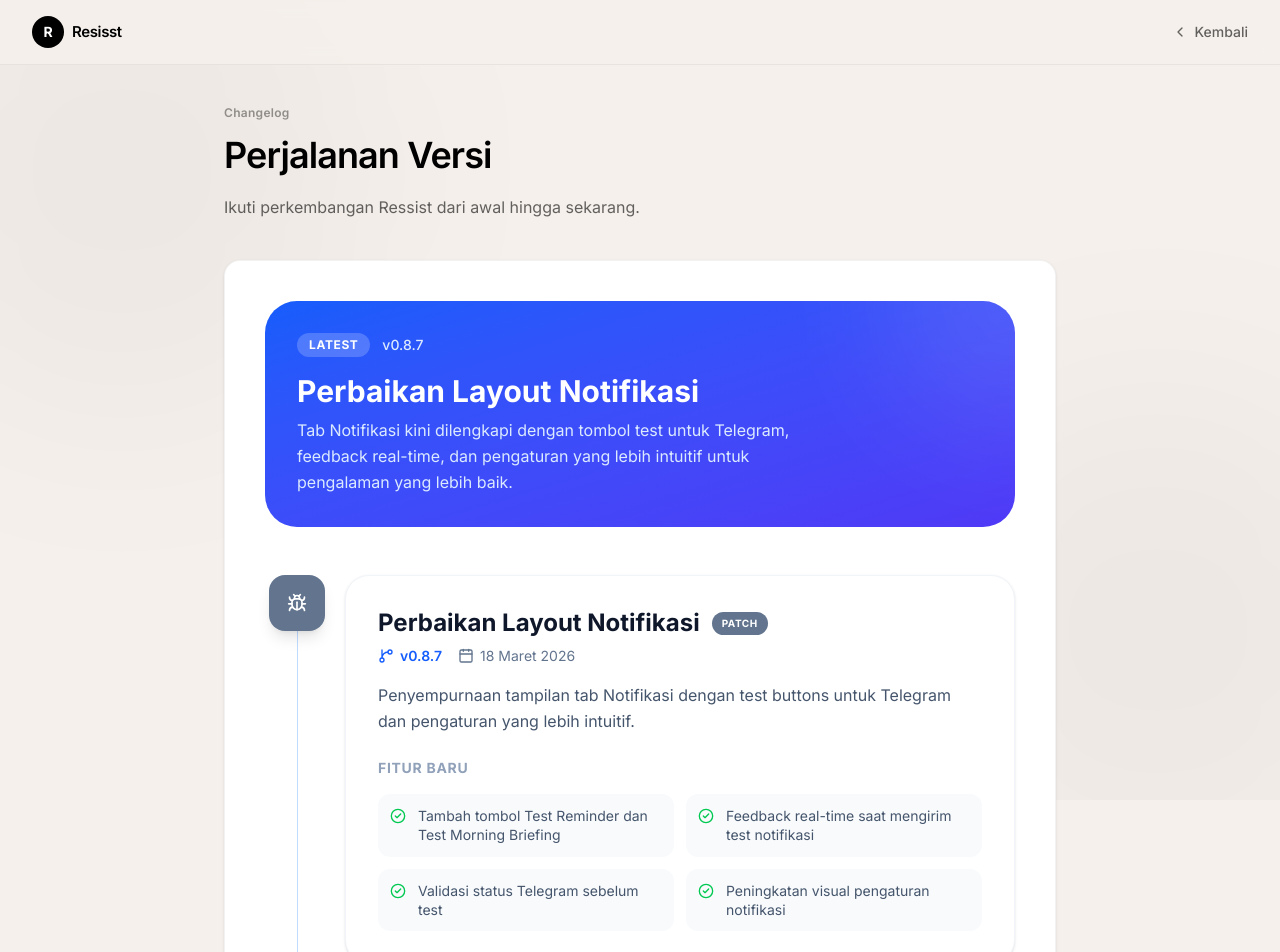
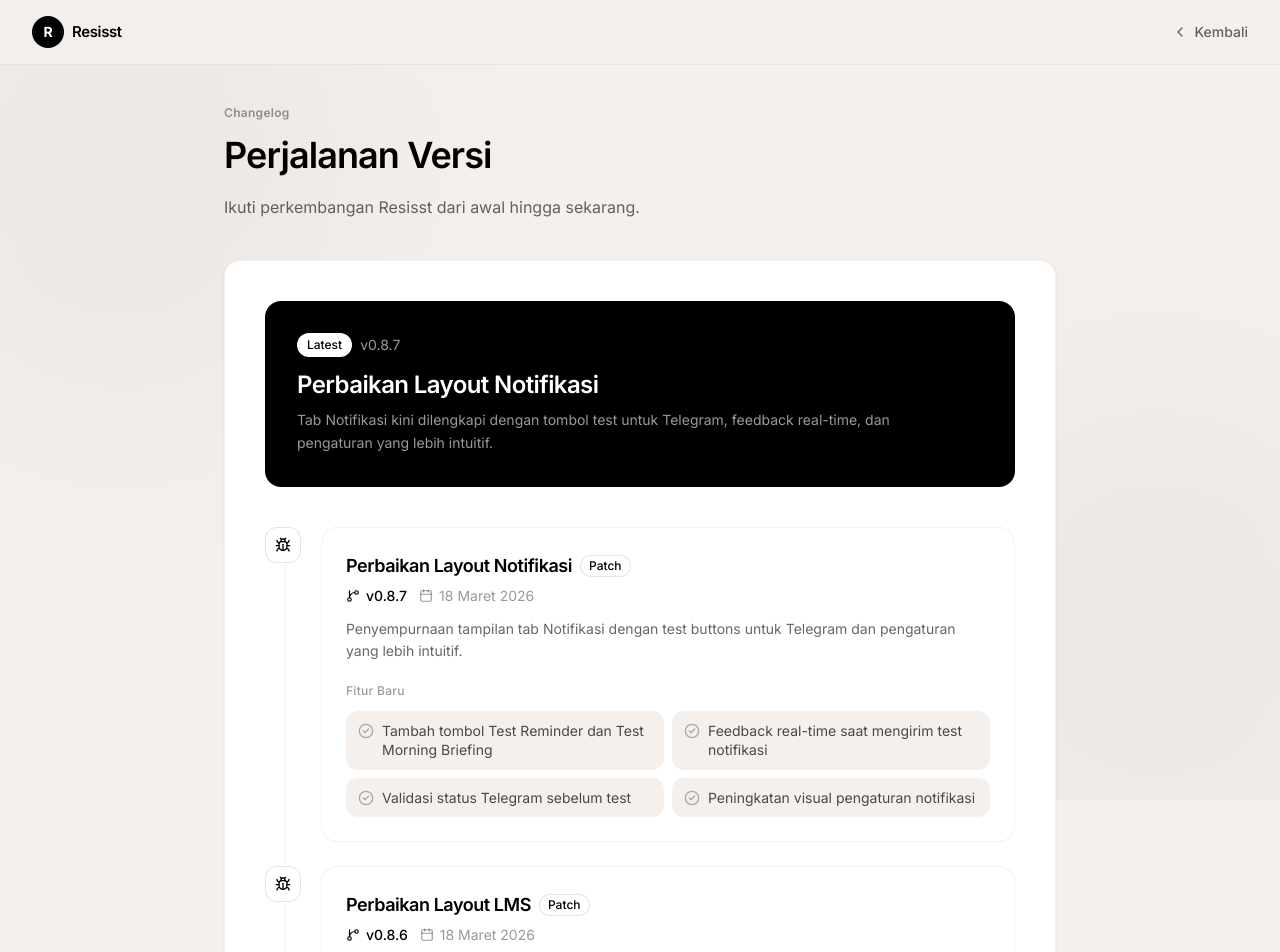
Before and after one commit to Jeremi16/RESSIST, a React (Vite) app in the folder frontend/: page /version in a window 1280 px wide. Shown: the top 952 px of the page. Built offline with nearby package versions, Linux system fonts and the light colour scheme.

Commit message:
design(info): version + legal warm

```diff
--- a/frontend/app/dokumentasi/page.tsx
+++ b/frontend/app/dokumentasi/page.tsx
@@ -7,29 +7,29 @@ export default function Dokumentasi() {
       title="Dokumentasi"
       subtitle="Pelajari cara kerja Resisst dan bagaimana mengoptimalkan penggunaannya."
     >
-      <div className="space-y-6 sm:space-y-8 prose prose-slate max-w-none">
-        <h3 className="text-lg sm:text-xl font-black text-slate-900">
-          Pengenalan
-        </h3>
-        <p className="text-slate-600 font-medium text-sm sm:text-base">
-          Resisst adalah bot asisten akademik yang menghubungkan Moodle Itera
-          dengan Telegram dan WhatsApp melalui fitur Export Calendar.
-        </p>
+      <div className="space-y-6">
+        <div className="space-y-2">
+          <h3 className="text-base font-semibold text-black">Pengenalan</h3>
+          <p className="text-sm text-black/60 leading-relaxed">
+            Resisst adalah bot asisten akademik yang menghubungkan Moodle ITERA
+            dengan Telegram dan WhatsApp melalui fitur Export Calendar.
+          </p>
+        </div>
 
-        <h3 className="text-lg sm:text-xl font-black text-slate-900">
-          Arsitektur
-        </h3>
-        <p className="text-slate-600 font-medium text-sm sm:text-base">
-          Sistem kami mem-parsing file <code>.ics</code> yang disediakan oleh
-          Moodle secara berkala dan mencocokkan waktu saat ini dengan waktu
-          pengingat yang Anda atur di Dashboard.
-        </p>
+        <div className="space-y-2">
+          <h3 className="text-base font-semibold text-black">Arsitektur</h3>
+          <p className="text-sm text-black/60 leading-relaxed">
+            Sistem mem-parsing file <code className="px-1.5 py-0.5 bg-[#F5F0EB] rounded text-xs">.ics</code> dari
+            Moodle secara berkala dan mencocokkan waktu saat ini dengan waktu
+            pengingat yang Anda atur di Dashboard.
+          </p>
+        </div>
 
-        <div className="bg-slate-900 text-white p-5 sm:p-8 rounded-2xl sm:rounded-3xl space-y-3 sm:space-y-4">
-          <h4 className="text-blue-400 font-black uppercase text-xs tracking-widest">
+        <div className="bg-black text-white p-6 rounded-2xl space-y-2">
+          <h4 className="text-xs font-medium tracking-wide text-white/40">
             Penting
           </h4>
-          <p className="font-medium text-slate-300 text-sm sm:text-base">
+          <p className="text-sm text-white/70 leading-relaxed">
             Resisst tidak melakukan scraping langsung ke Moodle, sehingga akun
             Anda tetap aman dari risiko deteksi bot oleh admin kampus.
           </p>
--- a/frontend/app/version/page.tsx
+++ b/frontend/app/version/page.tsx
@@ -389,26 +389,26 @@ const VERSION_HISTORY: VersionEntry[] = [
 const getTypeIcon = (type: string) => {
   switch (type) {
     case "major":
-      return <Rocket className="size-4 sm:size-5" />;
+      return <Rocket className="size-4" />;
     case "minor":
-      return <Zap className="size-4 sm:size-5" />;
+      return <Zap className="size-4" />;
     case "patch":
-      return <Bug className="size-4 sm:size-5" />;
+      return <Bug className="size-4" />;
     default:
-      return <Code2 className="size-4 sm:size-5" />;
+      return <Code2 className="size-4" />;
   }
 };
 
 const getTypeColor = (type: string) => {
   switch (type) {
     case "major":
-      return "bg-blue-500 text-white";
+      return "bg-black text-white";
     case "minor":
-      return "bg-amber-500 text-white";
+      return "bg-black text-white";
     case "patch":
-      return "bg-slate-500 text-white";
+      return "bg-white text-black border border-black/10";
     default:
-      return "bg-slate-500 text-white";
+      return "bg-white text-black border border-black/10";
   }
 };
 
@@ -430,101 +430,86 @@ export default function Version() {
     <InfoLayout
       category="Changelog"
       title="Perjalanan Versi"
-      subtitle="Ikuti perkembangan Ressist dari awal hingga sekarang."
+      subtitle="Ikuti perkembangan Resisst dari awal hingga sekarang."
     >
-      <div className="space-y-8 sm:space-y-12">
+      <div className="space-y-10">
         {/* Current Version Banner */}
         <motion.div
-          initial={{ opacity: 0, y: 20 }}
+          initial={{ opacity: 0, y: 8 }}
           animate={{ opacity: 1, y: 0 }}
-          className="relative overflow-hidden bg-gradient-to-br from-blue-600 to-indigo-600 rounded-[1.5rem] sm:rounded-[2rem] p-5 sm:p-8 text-white"
+          className="bg-black rounded-2xl p-6 sm:p-8 text-white"
         >
-          <div className="absolute top-0 right-0 w-48 h-48 sm:w-64 sm:h-64 bg-white/10 rounded-full -translate-y-1/2 translate-x-1/2 blur-3xl" />
-          <div className="relative">
-            <div className="flex flex-wrap items-center gap-2 sm:gap-3 mb-3 sm:mb-4">
-              <span className="inline-flex items-center gap-1.5 px-3 py-1 rounded-full bg-white/20 text-xs font-bold uppercase tracking-wider">
-                Latest
-              </span>
-              <span className="text-blue-100 text-xs sm:text-sm font-medium">
-                v0.8.7
-              </span>
-            </div>
-            <h2 className="text-xl sm:text-2xl md:text-3xl font-black mb-2">
-              Perbaikan Layout Notifikasi
-            </h2>
-            <p className="text-blue-100 text-sm sm:text-base max-w-lg leading-relaxed">
-              Tab Notifikasi kini dilengkapi dengan tombol test untuk Telegram, feedback real-time, dan pengaturan yang lebih intuitif untuk pengalaman yang lebih baik.
-            </p>
+          <div className="flex items-center gap-2 mb-3">
+            <span className="px-2.5 py-1 rounded-full bg-white text-black text-xs font-medium">
+              Latest
+            </span>
+            <span className="text-white/60 text-sm">v0.8.7</span>
           </div>
+          <h2 className="text-xl sm:text-2xl font-semibold tracking-tight mb-2">
+            Perbaikan Layout Notifikasi
+          </h2>
+          <p className="text-white/60 text-sm leading-relaxed max-w-2xl">
+            Tab Notifikasi kini dilengkapi dengan tombol test untuk Telegram, feedback real-time, dan pengaturan yang lebih intuitif.
+          </p>
         </motion.div>
 
         {/* Timeline */}
         <div className="relative">
-          {/* Vertical Line */}
-          <div className="absolute left-4 sm:left-6 md:left-8 top-0 bottom-0 w-px bg-gradient-to-b from-blue-200 via-slate-200 to-transparent" />
-
-          {/* Version Entries */}
-          <div className="space-y-6 sm:space-y-8">
+          <div className="absolute left-4 sm:left-5 top-0 bottom-0 w-px bg-black/5" />
+          <div className="space-y-6">
             {VERSION_HISTORY.map((version, index) => (
               <motion.div
                 key={version.version}
-                initial={{ opacity: 0, x: -20 }}
-                animate={{ opacity: 1, x: 0 }}
-                transition={{ delay: index * 0.1 }}
-                className="relative pl-12 sm:pl-16 md:pl-20"
+                initial={{ opacity: 0, y: 8 }}
+                animate={{ opacity: 1, y: 0 }}
+                transition={{ delay: index * 0.03 }}
+                className="relative pl-12 sm:pl-14"
               >
-                {/* Icon */}
                 <div
-                  className={`absolute left-0 sm:left-0 md:left-1 top-0 size-8 sm:size-12 md:size-14 rounded-xl sm:rounded-2xl ${getTypeColor(version.type)} flex items-center justify-center shadow-lg`}
+                  className={`absolute left-0 top-0 size-8 sm:size-9 rounded-xl ${getTypeColor(version.type)} flex items-center justify-center`}
                 >
                   {getTypeIcon(version.type)}
                 </div>
 
-                {/* Content Card */}
-                <div className="bg-white rounded-[1.25rem] sm:rounded-[1.5rem] border border-slate-100 p-4 sm:p-6 md:p-8 shadow-sm hover:shadow-md transition-shadow">
-                  {/* Header */}
-                  <div className="flex flex-wrap items-start justify-between gap-3 sm:gap-4 mb-4">
+                <div className="bg-white rounded-2xl border border-black/5 p-5 sm:p-6">
+                  <div className="flex flex-wrap items-start justify-between gap-3 mb-3">
                     <div>
-                      <div className="flex flex-col sm:flex-row sm:items-center gap-2 sm:gap-3 mb-2">
-                        <h3 className="text-lg sm:text-xl md:text-2xl font-black text-slate-900 leading-tight">
+                      <div className="flex items-center gap-2 mb-1.5">
+                        <h3 className="text-base sm:text-lg font-semibold text-black tracking-tight">
                           {version.title}
                         </h3>
-                        <span
-                          className={`px-2.5 py-1 rounded-lg text-[10px] font-bold uppercase tracking-wider ${getTypeColor(version.type)}`}
-                        >
+                        <span className={`px-2 py-0.5 rounded-full text-xs font-medium ${getTypeColor(version.type)}`}>
                           {getTypeLabel(version.type)}
                         </span>
                       </div>
-                      <div className="flex flex-wrap items-center gap-2 sm:gap-4 text-xs sm:text-sm text-slate-500">
-                        <span className="flex items-center gap-1.5 font-semibold text-blue-600">
-                          <GitBranch className="size-4" />
+                      <div className="flex items-center gap-3 text-sm text-black/40">
+                        <span className="flex items-center gap-1.5 font-medium text-black">
+                          <GitBranch className="size-3.5" />
                           {version.version}
                         </span>
                         <span className="flex items-center gap-1.5">
-                          <Calendar className="size-4" />
+                          <Calendar className="size-3.5" />
                           {version.date}
                         </span>
                       </div>
                     </div>
                   </div>
 
-                  {/* Description */}
-                  <p className="text-slate-600 text-sm sm:text-base mb-5 sm:mb-6 leading-relaxed">
+                  <p className="text-sm text-black/60 leading-relaxed mb-5">
                     {version.description}
                   </p>
 
-                  {/* Highlights */}
-                  <div className="space-y-3 sm:space-y-4">
-                    <h4 className="text-xs sm:text-sm font-black uppercase tracking-wider text-slate-400">
+                  <div className="space-y-3">
+                    <h4 className="text-xs font-medium tracking-wide text-black/40">
                       Fitur Baru
                     </h4>
-                    <ul className="grid gap-2.5 sm:gap-3 md:grid-cols-2">
+                    <ul className="grid gap-2 sm:grid-cols-2">
                       {version.highlights.map((highlight, i) => (
                         <li
                           key={i}
-                          className="flex items-start gap-2.5 sm:gap-3 text-sm text-slate-600 bg-slate-50 p-3 rounded-xl"
+                          className="flex items-start gap-2 text-sm text-black/70 bg-[#F5F0EB] px-3 py-2.5 rounded-xl"
                         >
-                          <CheckCircle2 className="size-4 text-green-500 shrink-0 mt-0.5" />
+                          <CheckCircle2 className="size-4 text-black/30 shrink-0 mt-0.5" />
                           <span className="leading-snug">{highlight}</span>
                         </li>
                       ))}
```
Also changed, not shown: frontend/app/fitur/page.tsx (+19 -22 lines), frontend/app/privasi/page.tsx (+16 -17 lines).
